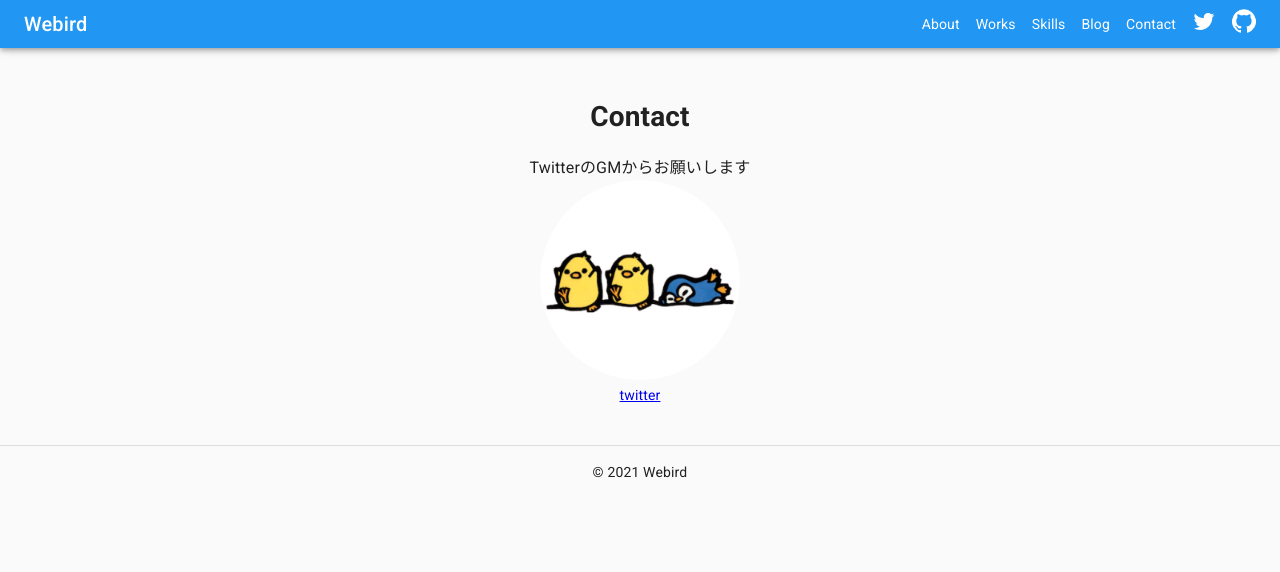
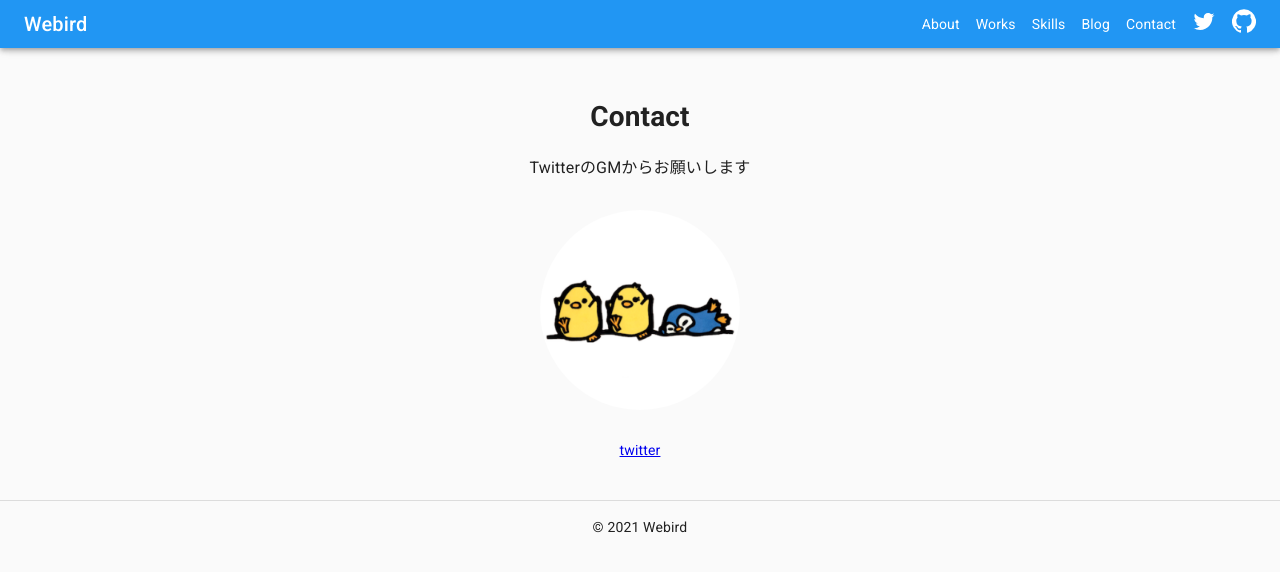
Before and after one commit to torihon62/portfolio-and-blog, a Next.js app: page /contact in a window 1280 px wide. Shown: the top 572 px of the page. Built offline with nearby package versions, Linux system fonts and the light colour scheme.

Commit message:
next/imageを撤廃

```diff
--- a/next.config.js
+++ b/next.config.js
@@ -2,7 +2,6 @@ const fs = require('fs');
 
 module.exports = {
   images: {
-    loader: 'imgix',
     domains: ['images.microcms-assets.io'],
   },
 };
--- a/pages/contact.tsx
+++ b/pages/contact.tsx
@@ -1,18 +1,24 @@
-import { createStyles, makeStyles, Theme, Typography } from '@material-ui/core';
+import { Avatar, createStyles, makeStyles, Theme, Typography } from '@material-ui/core';
 import React from 'react';
-import Image from 'next/image';
 import Layout from '../components/Layout';
 
 const useStyles = makeStyles((theme: Theme) =>
   createStyles({
     root: {
-      textAlign: 'center',
       marginBottom: theme.spacing(5),
+      display: 'flex',
+      flexFlow: 'column',
+      alignItems: 'center',
+    },
+    link: {
+      display: 'flex',
+      flexFlow: 'column',
+      alignItems: 'center',
     },
     avater: {
-      display: 'flex',
-      justifyContent: 'center',
-      borderRadius: '50%',
+      margin: '30px auto',
+      width: '200px',
+      height: '200px',
     },
   }),
 );
@@ -23,10 +29,9 @@ const ContactPage = () => {
     <Layout title="Contact" description={'お問い合わせぺーじです'}>
       <div className={classes.root}>
         <Typography>TwitterのGMからお願いします</Typography>
-        <a href={'https://twitter.com/torihon62'} target={'_blank'}>
-          <Image src={'/assets/images/logo.png'} width={200} height={200} className={classes.avater} />
-          <br />
-          twitter
+        <a href={'https://twitter.com/torihon62'} target={'_blank'} className={classes.link}>
+          <Avatar src={'/assets/images/logo.png'} className={classes.avater} />
+          <div>twitter</div>
         </a>
       </div>
     </Layout>
--- a/pages/works.tsx
+++ b/pages/works.tsx
@@ -1,5 +1,4 @@
 import { Chip, createStyles, Divider, Grid, makeStyles, Theme, Typography } from '@material-ui/core';
-import Image from 'next/image';
 import Link from 'next/link';
 import React from 'react';
 import Layout from '../components/Layout';
@@ -55,7 +54,7 @@ const WorksPage = (props: Props) => {
           {works.map((work, index) => (
             <React.Fragment key={work.id}>
               <Grid item xs={12} md={4} className={classes.image}>
-                <Image src={work.image.url} width={work.image.width} height={work.image.height} />
+                <img src={work.image.url} width="100%" />
               </Grid>
               <Grid item xs />
               <Grid item xs={12} md={7} className={classes.description}>
```
Also changed, not shown: pages/about.tsx (+4 -3 lines), pages/index.tsx (+4 -3 lines).
